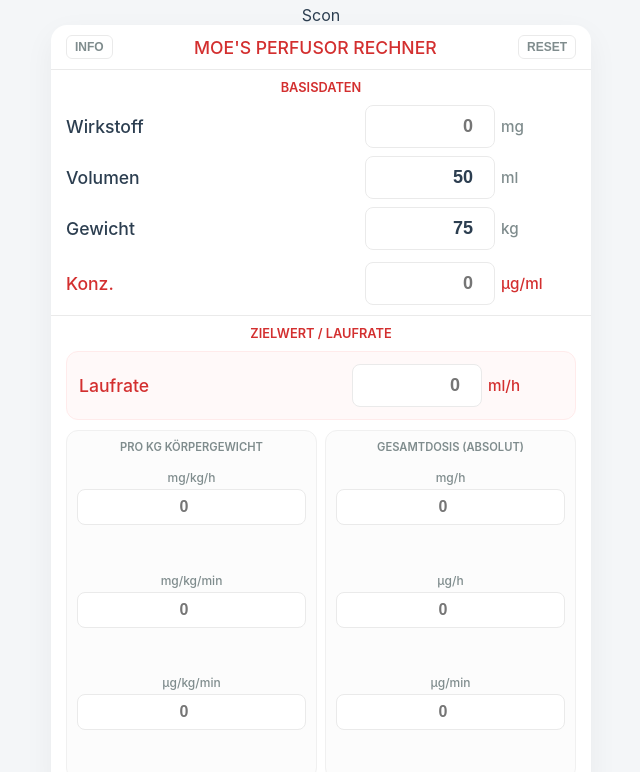
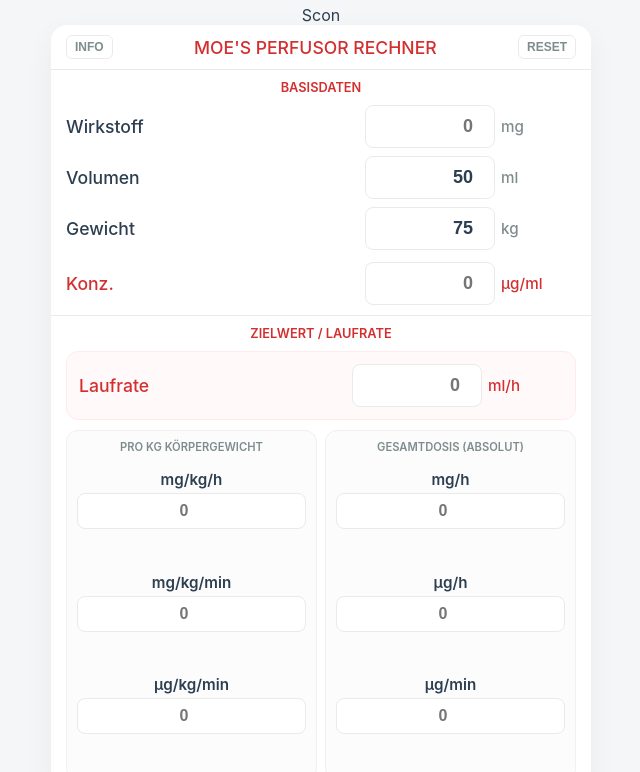
Before and after one commit to Moe1701/perfusor-rechner, a React (Vite) app: page / in a window 1280 px wide. Shown: the top 772 px of the page, without its empty margins (319-959 px from the left). Built offline with nearby package versions, Linux system fonts and the light colour scheme.

Commit message:
style(layout): increase font size and weight of units in the bottom rates grid

```diff
--- a/src/styles/globals.css
+++ b/src/styles/globals.css
@@ -120,11 +120,13 @@ body {
     text-align: center; /* Zentriert die Zahlen optisch unter der Einheit */
 }
 .rates-grid .unit {
-    font-size: 0.75rem;
-    flex: none; /* Hebt die feste Breite der Einheit auf */
+    font-size: 0.95rem; /* Schrift vergrößert, da jetzt mehr Platz vorhanden ist */
+    font-weight: 600; /* Etwas dicker, damit es wie eine echte Überschrift wirkt */
+    flex: none;
     margin-left: 0;
-    margin-bottom: 4px; /* Kleiner Abstand zum Eingabefeld darunter */
+    margin-bottom: 4px;
     text-align: center;
+    color: var(--text-dark); /* Optional: Etwas dunkler machen, falls sie vorher zu blass waren */
 }
 .rates-grid .input-group {
     flex: 1;
```
